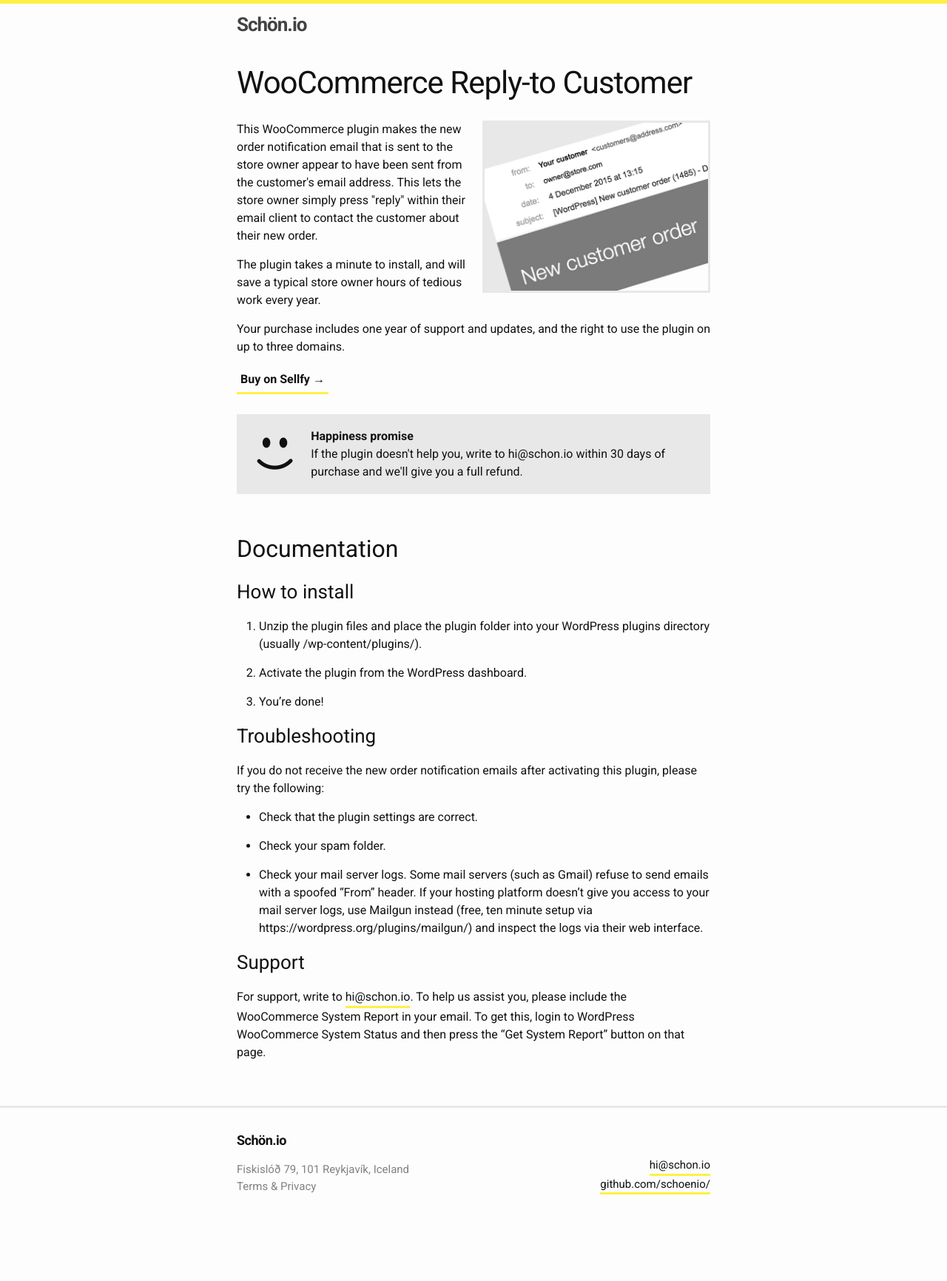
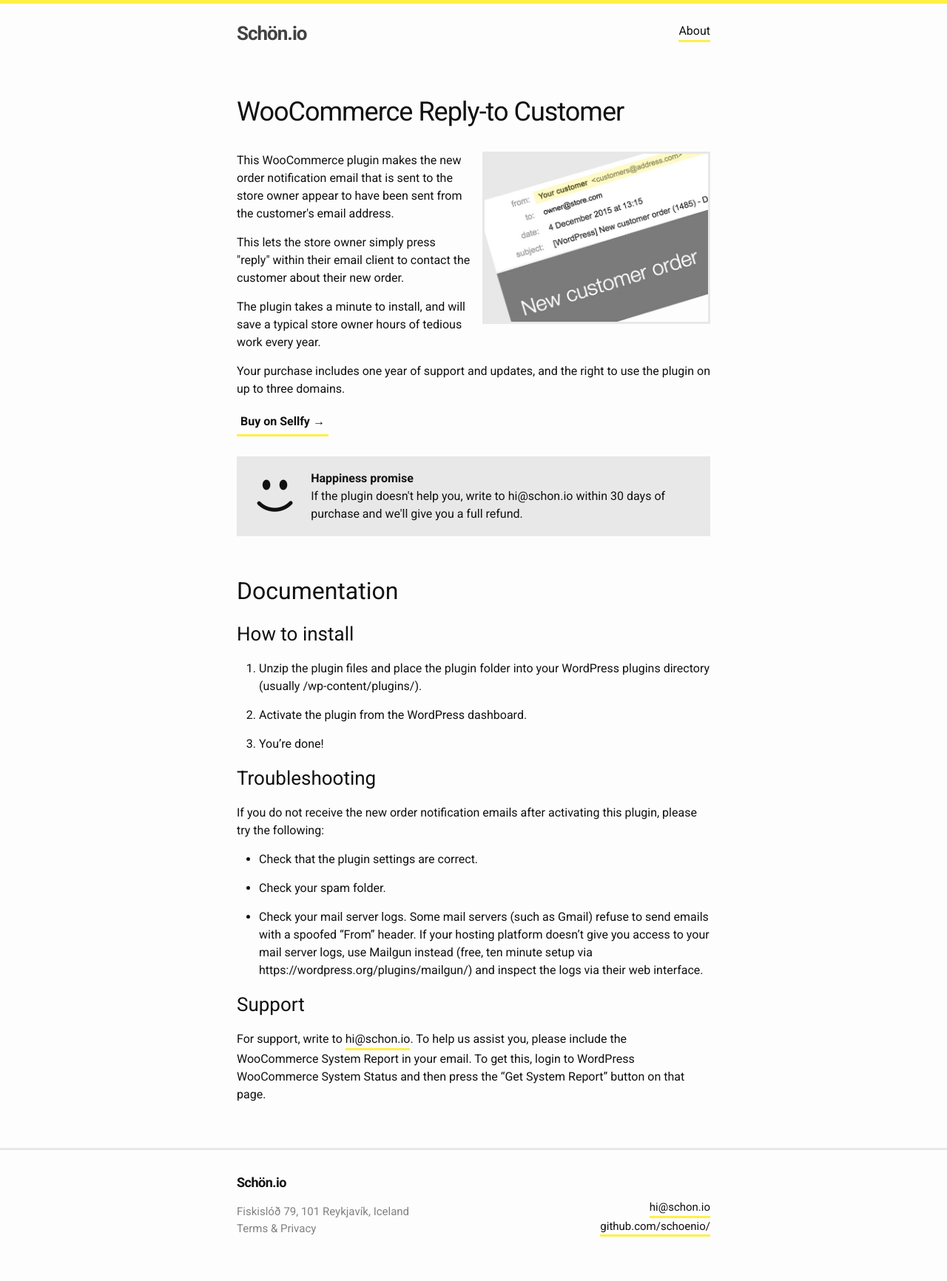
Before and after one commit to schoenio/schoenio.github.io, a Jekyll site: the page built from _pages/woocommerce-reply-to-customer.md, in a window 1280 px wide. Shown: the whole page at 74% size. Built offline with Jekyll 4.4.1, drawn with Linux system fonts in a browser that asks for light colours; comment, search, counter and statistics services are not loaded; before the commit the page ends 1675 px from its top, so only the background shows below that.

Commit message:
Add about page
Signed-off-by: Peter Hartree <web@peterhartree.co.uk>

```diff
--- a/_includes/header.html
+++ b/_includes/header.html
@@ -2,6 +2,10 @@
 
   <div class="wrapper">
     <a class="site-title" href="{{ site.baseurl }}/">Schön.<span>io</span></a>
+
+    <nav class="site-nav">
+      <a href="/about/" class="nav-about">About</a>
+    </nav>
   </div>
 
 </header>
--- a/_layouts/default.html
+++ b/_layouts/default.html
@@ -3,7 +3,7 @@
 
   {% include head.html %}
 
-  <body>
+  <body class="{% body_class %}">
 
     {% include header.html %}
 
--- a/_pages/woocommerce-reply-to-customer.md
+++ b/_pages/woocommerce-reply-to-customer.md
@@ -10,7 +10,9 @@
     <img src="/assets/img/woocommerce-new-order-reply-to-customer.jpg" alt="Plugin screenshot">
   </div>
 
-  <p>This WooCommerce plugin makes the new order notification email that is sent to the store owner appear to have been sent from the customer's email address. This lets the store owner simply press "reply" within their email client to contact the customer about their new order.</p>
+  <p>This WooCommerce plugin makes the new order notification email that is sent to the store owner appear to have been sent from the customer's email address.</p>
+
+  <p>This lets the store owner simply press "reply" within their email client to contact the customer about their new order.</p>
 
   <p>The plugin takes a minute to install, and will save a typical store owner hours of tedious work every year.</p>
 
--- /dev/null
+++ b/_plugins/bodyClass.rb
@@ -0,0 +1,34 @@
+class BodyClassTag < Liquid::Tag
+
+  def generate_body_class(prefix, id)
+    id = id.gsub(/\.\w*?$/, '').gsub(/[-\/]/, '_').gsub(/^_/, '') # Remove extension from url, replace '-' and '/' with underscore, Remove leading '_'
+
+    case prefix
+    when "class"
+      prefix = ""
+    else
+      prefix = "#{prefix}_"
+    end
+
+    "#{prefix}#{id}"
+  end
+
+  def render(context)
+    page = context.environments.first["page"]
+    classes = []
+
+    %w[class url categories tags layout].each do |prop|
+      next unless page.has_key?(prop)
+      if page[prop].kind_of?(Array)
+        page[prop].each { |proper| classes.push generate_body_class(prop, proper) }
+      else
+        classes.push generate_body_class(prop, page[prop])
+      end
+    end
+
+    classes.join(" ")
+  end
+
+end
+
+Liquid::Template.register_tag('body_class', BodyClassTag)
--- a/_sass/_layout.scss
+++ b/_sass/_layout.scss
@@ -10,6 +10,7 @@
 }
 
 .site-title {
+    margin-top: 12px;
     font-size: 26px;
     font-weight: 700;
     line-height: 56px;
@@ -33,8 +34,8 @@
 }
 
 .site-nav {
+    margin-top: 25px;
     float: right;
-    line-height: 56px;
 
     .menu-icon {
         display: none;
@@ -100,6 +101,12 @@
     }
 }
 
+// Nav highlighting
+.url_about_ {
+    .nav-about {
+        border-bottom-color: $grey-color;
+    }
+}
 
 
 /**
@@ -196,6 +203,7 @@
  */
 .page-content {
     padding: $spacing-unit 0;
+    padding-top: 60px;
 }
 
 .page-heading {
@@ -227,11 +235,11 @@
  * Posts
  */
 .post-header {
-    margin-bottom: $spacing-unit;
+    margin-bottom: 36px;
 }
 
 .post-title {
-    font-size: 42px;
+    font-size: 36px;
     letter-spacing: -1px;
     line-height: 1;
 
@@ -394,3 +402,27 @@
 blockquote {
     font-style: normal;
 }
+
+// Columns
+
+[class^="col-"],
+[class*=" col-"] {
+    box-sizing: border-box;
+    float: left;
+    padding-left: 10px;
+    padding-right: 10px;
+}
+
+.row {
+    margin-right: -10px;
+    margin-left: -10px;
+    overflow: hidden;
+}
+
+.col-sm-3 {
+    width: 25%;
+}
+
+.col-sm-9 {
+    width: 75%;
+}
```
Also changed, not shown: _pages/about.md (added, +43 -0 lines), Gemfile.lock, assets/img/peter.jpeg (added), assets/img/profile.png (added), assets/img/woocommerce-new-order-reply-to-customer.jpg.
